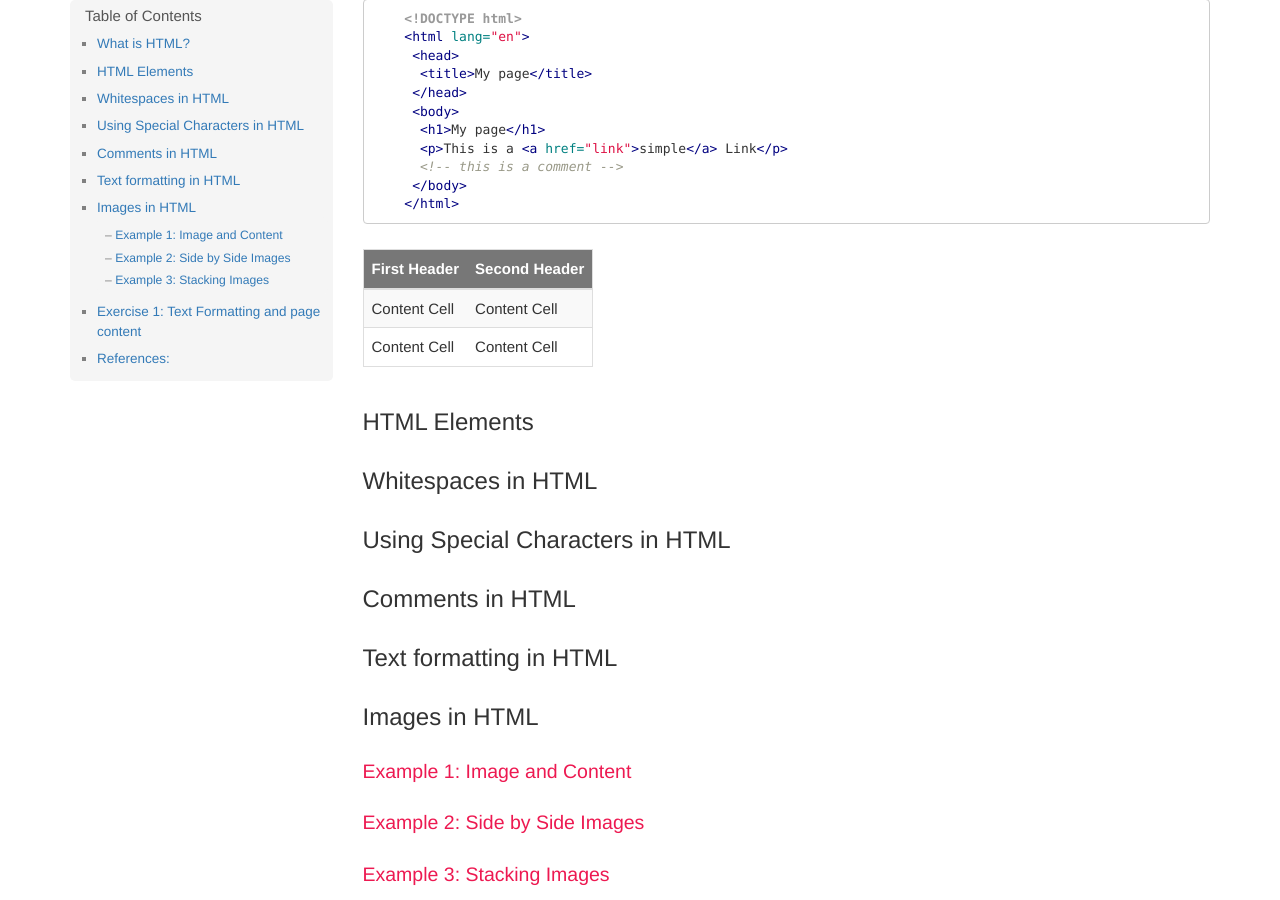
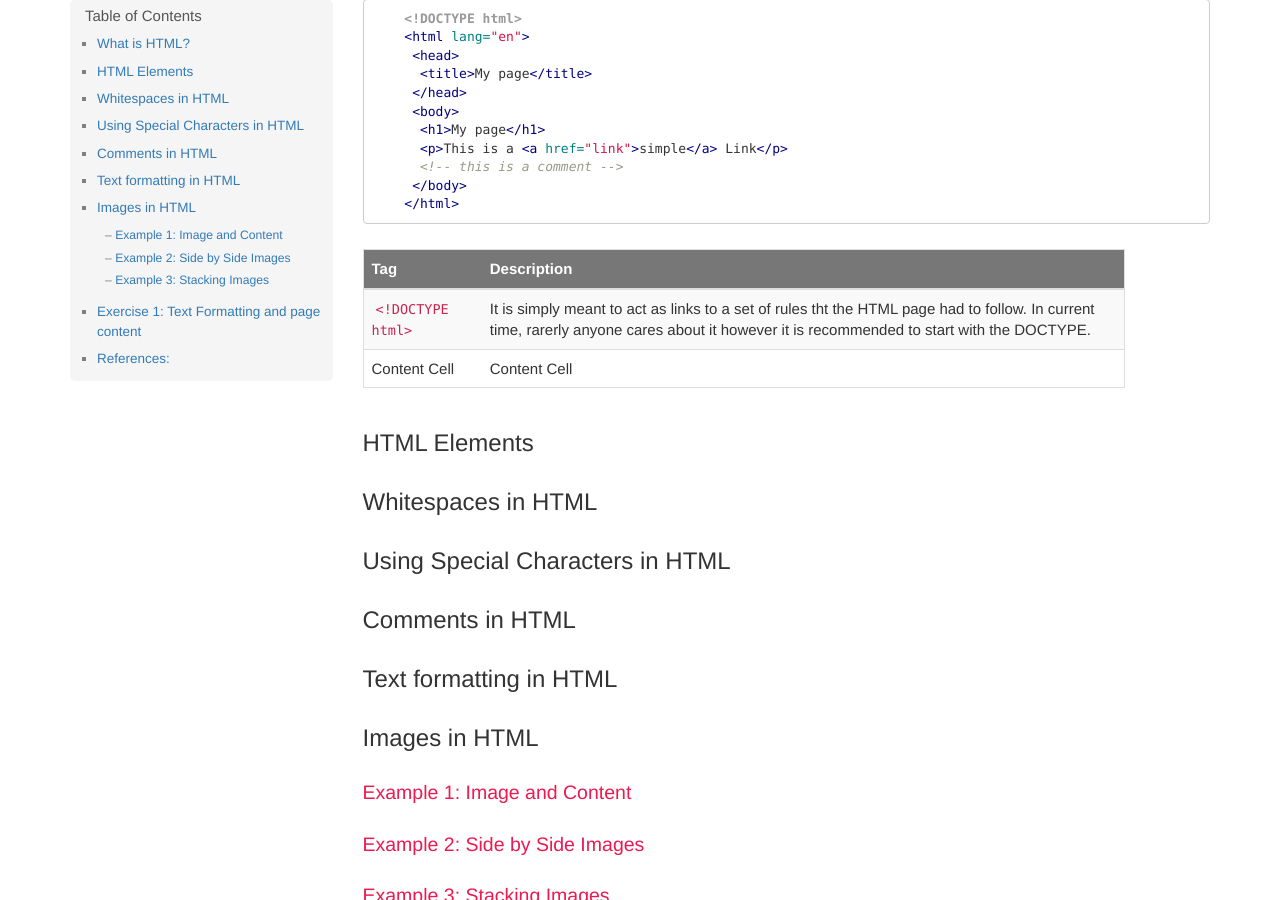
Before and after one commit to dipaish/www23, a Jekyll site: the page built from index.md, in a window 1280 px wide and 900 px high, scrolled down 698 px. Built offline with Jekyll 4.4.1, drawn with Linux system fonts in a browser that asks for light colours; our own code applies the rules of GitHub Pages for plain Markdown files; comment, search, counter and statistics services are not loaded.

Commit message:
index updates

````diff
--- a/index.md
+++ b/index.md
@@ -30,9 +30,9 @@ I am learning to develop web pages
     </html>
 ```
 
-| First Header  | Second Header |
+| Tag  | Description |
 | ------------- | ------------- |
-| Content Cell  | Content Cell  |
+| ``` <!DOCTYPE html> ``` | It is simply meant to act as links to a set of rules tht the HTML page had to follow. In current time, rarerly anyone cares about it however it is recommended to start with the DOCTYPE.  |
 | Content Cell  | Content Cell  |
 
 
````
